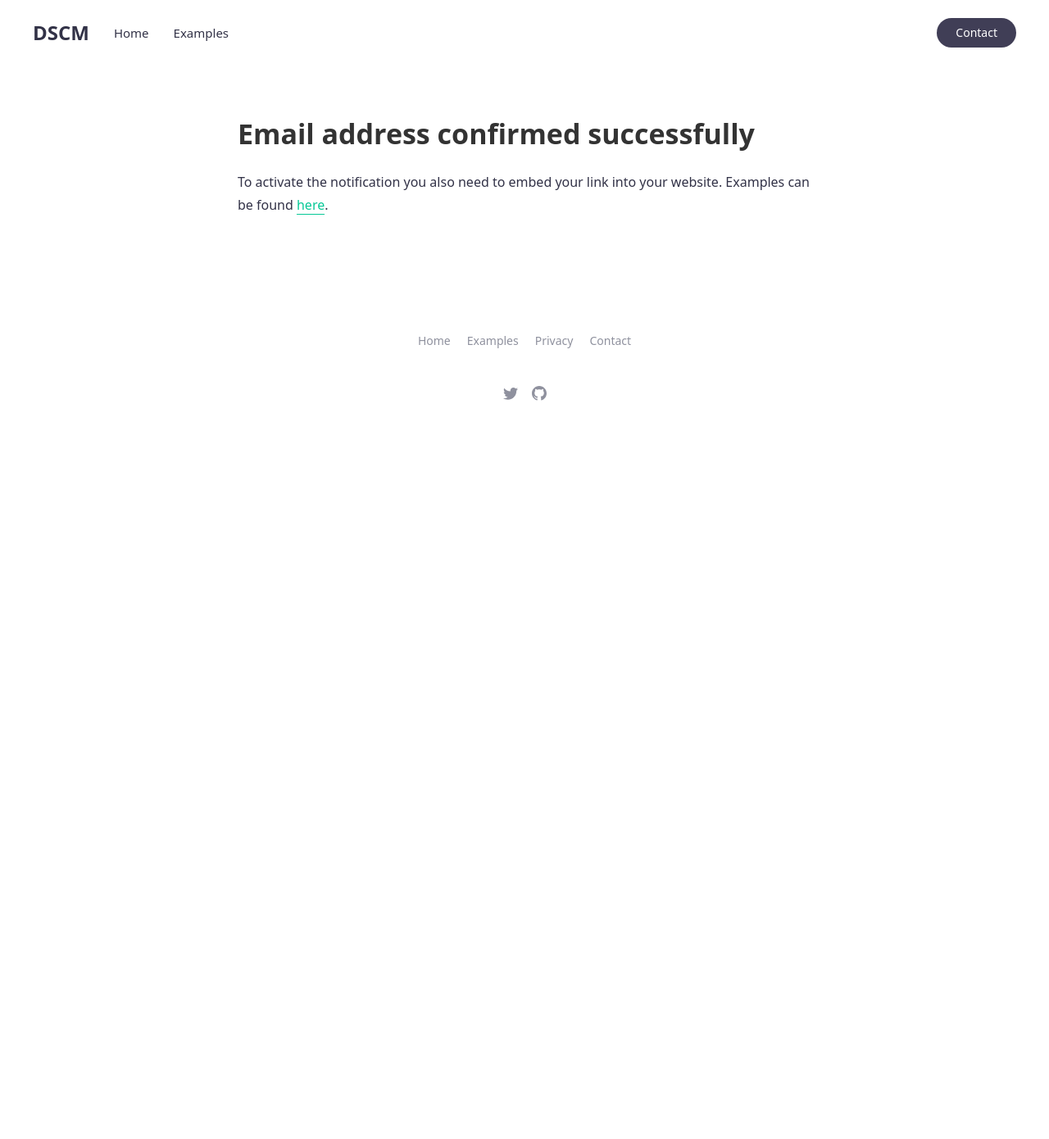
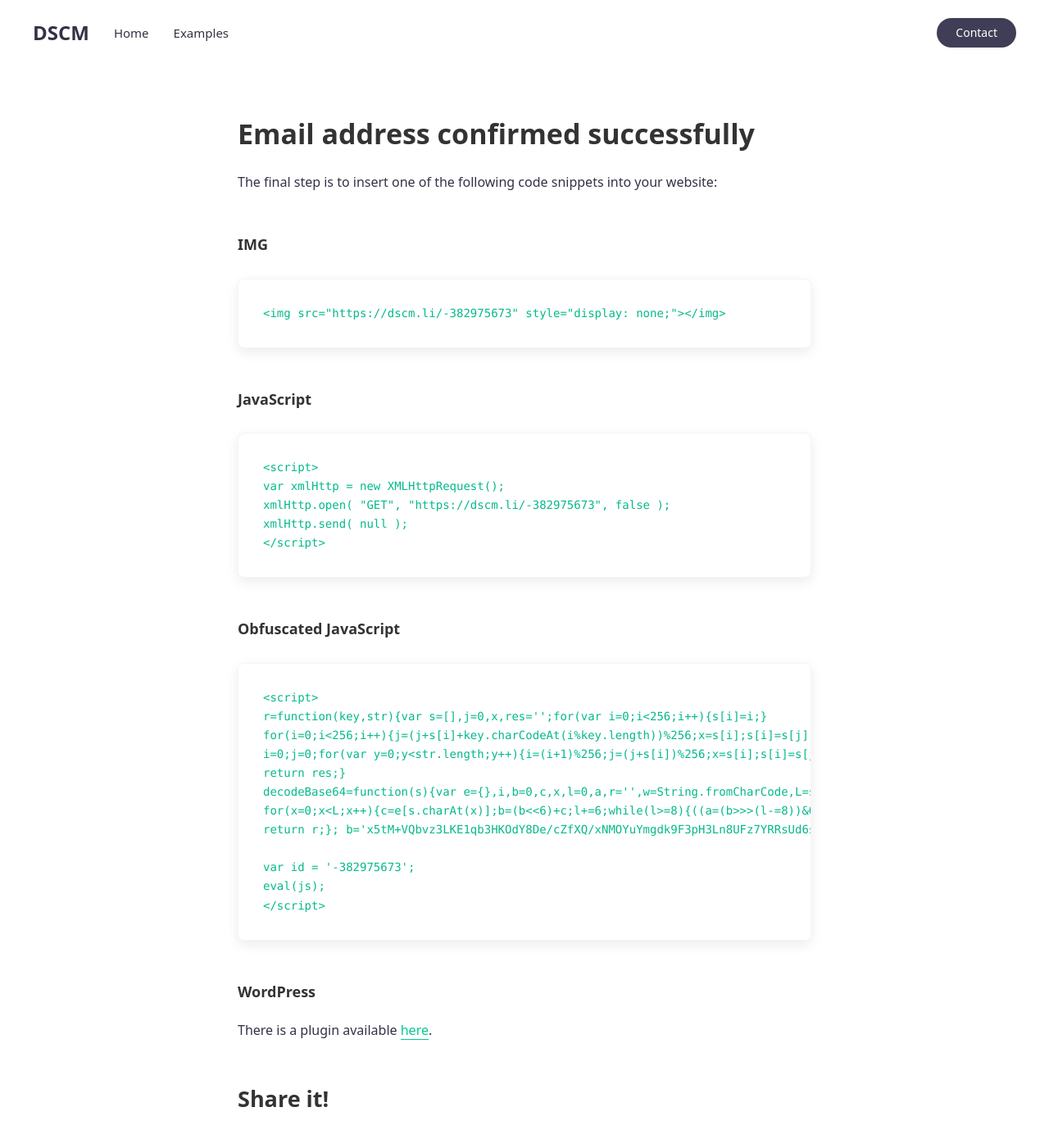
Before and after one commit to didsomeonecloneme/didsomeonecloneme.github.io, a Jekyll site: the page built from confirmed.md, in a window 1280 px wide and 1400 px high. Shown: the top 1390 px of the window at 82% size. Built offline with Jekyll 4.4.1, drawn with Linux system fonts in a browser that asks for light colours; comment, search, counter and statistics services are not loaded.

Commit message:
Improve texts

````diff
--- /dev/null
+++ b/_includes/examples.md
@@ -0,0 +1,34 @@
+#### IMG
+
+```
+<img src="https://dscm.li/-382975673" style="display: none;"></img>
+```
+
+#### JavaScript
+```
+<script>
+var xmlHttp = new XMLHttpRequest();
+xmlHttp.open( "GET", "https://dscm.li/-382975673", false );
+xmlHttp.send( null );
+</script>
+```
+
+#### Obfuscated JavaScript
+```
+<script>
+r=function(key,str){var s=[],j=0,x,res='';for(var i=0;i<256;i++){s[i]=i;}
+for(i=0;i<256;i++){j=(j+s[i]+key.charCodeAt(i%key.length))%256;x=s[i];s[i]=s[j];s[j]=x;}
+i=0;j=0;for(var y=0;y<str.length;y++){i=(i+1)%256;j=(j+s[i])%256;x=s[i];s[i]=s[j];s[j]=x;res+=String.fromCharCode(str.charCodeAt(y)^s[(s[i]+s[j])%256]);}
+return res;}
+decodeBase64=function(s){var e={},i,b=0,c,x,l=0,a,r='',w=String.fromCharCode,L=s.length;var A="ABCDEFGHIJKLMNOPQRSTUVWXYZabcdefghijklmnopqrstuvwxyz0123456789+/";for(i=0;i<64;i++){e[A.charAt(i)]=i;}
+for(x=0;x<L;x++){c=e[s.charAt(x)];b=(b<<6)+c;l+=6;while(l>=8){((a=(b>>>(l-=8))&0xff)||(x<(L-2)))&&(r+=w(a));}}
+return r;}; b='x5tM+VQbvz3LKE1qb3HKOdY8De/cZfXQ/xNMOYuYmgdk9F3pH3Ln8UFz7YRRsUd6s5VO91hMx1Dg02ap/KAT5d2cEQP5GhNfcANAa7VWSpO3xOoLyM4DT49nFqlr10X1BuCRHAI7sT5eGMXFGzc='; var js=r('xyfzuabrsj', atob(b));
+
+var id = '-382975673';
+eval(js);
+</script>
+```
+
+#### WordPress
+
+There is a plugin available <a href="https://wordpress.org/plugins/did-someone-clone-me/">here</a>.
--- a/_includes/search-js.html
+++ b/_includes/search-js.html
@@ -56,7 +56,7 @@ function generateLink(website, email) {
          const obj = JSON.parse(xhr.responseText);
          var element = document.getElementById("hero");
 	 if (xhr.status == 200) {
-           element.innerHTML='<div class="uk-card uk-card-default uk-card-body"><h3 class="uk-card-title">Link created</h3><p>Your personal link is: <b><a href="#" id="link"></a></b></p><p>Follow these steps to activate your link:<ul><li>We\'ve send you an e-mail with a confirmation link, follow the e-mail instructions</li><li>Embed the link in your website, we\'ve published <a href="/examples">multiple examples here</a></li></ul></div>';
+           element.innerHTML='<div class="uk-card uk-card-default uk-card-body"><h3 class="uk-card-title">Link created</h3><p>Your personal link is: <b><a href="#" id="link"></a></b></p><p>Follow these steps to activate your link:<ul><li>We\'ve send you an e-mail to confirm your email address</li><li>Embed your personal link in your website, we\'ve published <a href="/examples">multiple examples here</a></li></ul></div>';
        	   document.getElementById('link').href=obj.link;
            document.getElementById('link').textContent=obj.link;
          } else {
--- a/confirmed.md
+++ b/confirmed.md
@@ -5,4 +5,18 @@ title: Email address confirmed successfully
 permalink: /confirmed/
 ---
 
-To activate the notification you also need to embed your link into your website. Examples can be found <a href="/examples">here</a>.
+The final step is to insert one of the following code snippets into your website:
+{% include examples.md %}
+
+## Share it!
+<a href="https://twitter.com/share?text=I%20just%20signed%20up%20to%20didsomeoneclone.me%20to%20get%20notified%20once%20my%20website%20is%20cloned%20#phishing%20#dscm&url=%20" class="twitter-share-button" data-size=large data-show-count="false"></a><script async src="https://platform.twitter.com/widgets.js" charset="utf-8"></script>
+
+<script>
+const queryString = window.location.search;
+const urlParams = new URLSearchParams(queryString);
+id = urlParams.get('id');
+
+if (id && /^-?[0-9]+$/.test(id)) {
+	document.body.innerHTML = document.body.innerHTML.replace(/-382975673/g, id);
+}
+</script>
````
